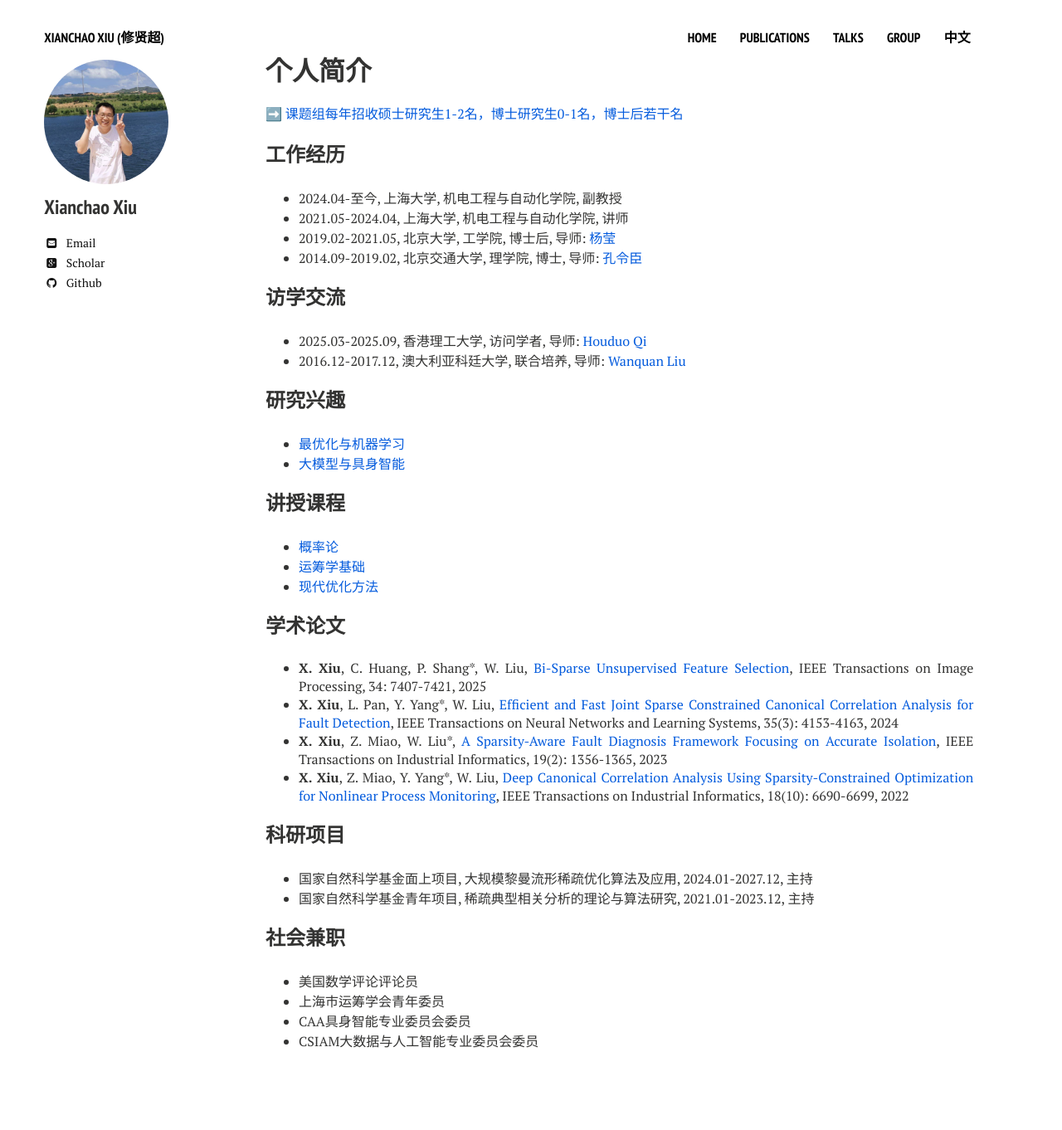
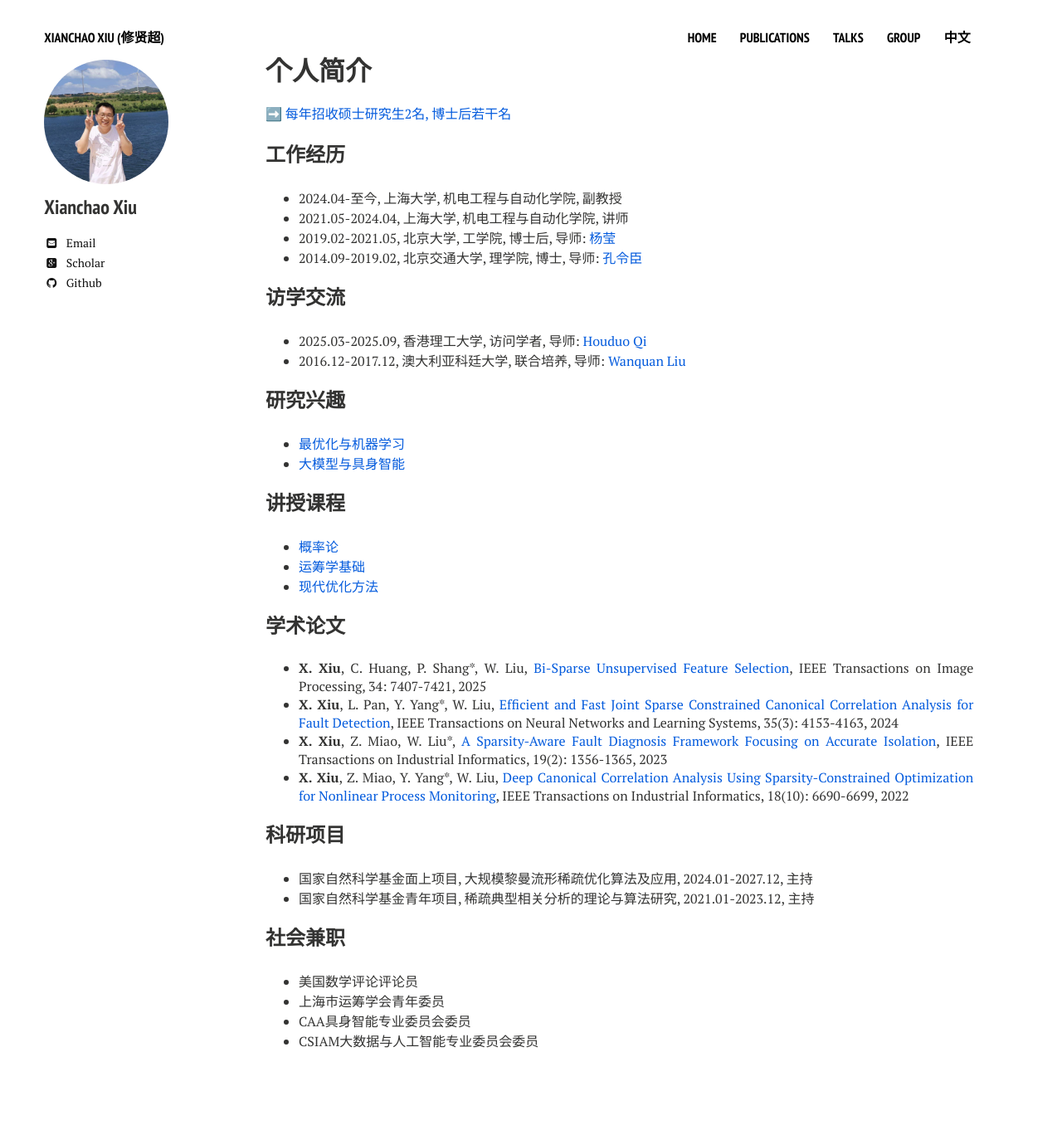
Before and after one commit to xianchaoxiu/xianchaoxiu.github.io, a Jekyll site: the page built from chinese/index.md, in a window 1280 px wide. Shown: the whole page at 83% size. Built offline with Jekyll 4.4.1, drawn with Linux system fonts in a browser that asks for light colours; nearby versions of some CDN libraries.

Commit message:
Update index.md

```diff
--- a/chinese/index.md
+++ b/chinese/index.md
@@ -7,7 +7,7 @@ comments: false
 share: false
 ---
 
-➡️ <a href="https://xianchaoxiu.github.io/chinese/reading/" class="textlink" target="_blank"> 课题组每年招收硕士研究生1-2名，博士研究生0-1名，博士后若干名 </a><br>
+➡️ <a href="https://xianchaoxiu.github.io/chinese/reading/" class="textlink" target="_blank"> 每年招收硕士研究生2名, 博士后若干名 </a><br>
 
 
 
```
